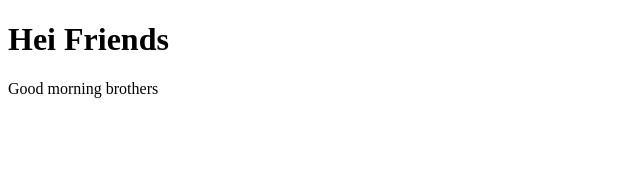
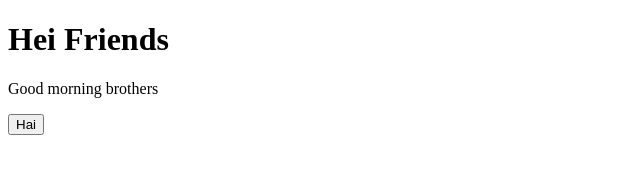
Before and after one commit to Sirajuddinkn/sample-project, a plain HTML site: page hey.html in a window 1280 px wide. Shown: the full height of the page, 0-640 px from the left. Drawn offline with Linux system fonts and the light colour scheme.

Commit message:
feature hai

```diff
--- a/hey.html
+++ b/hey.html
@@ -8,5 +8,6 @@
 <body>
     <h1>Hei Friends</h1>
     <p> Good morning brothers</p>
+    <button>Hai</button>
 </body>
 </html>
```
